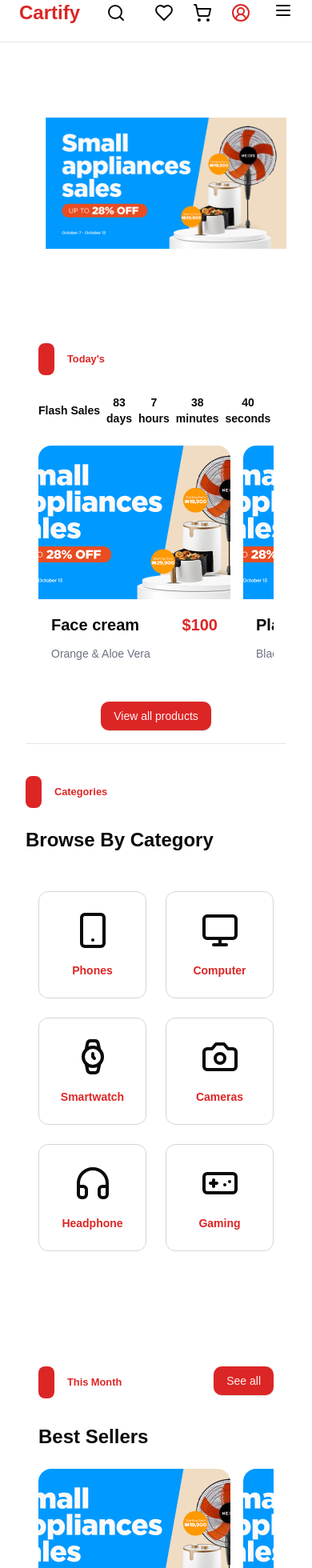
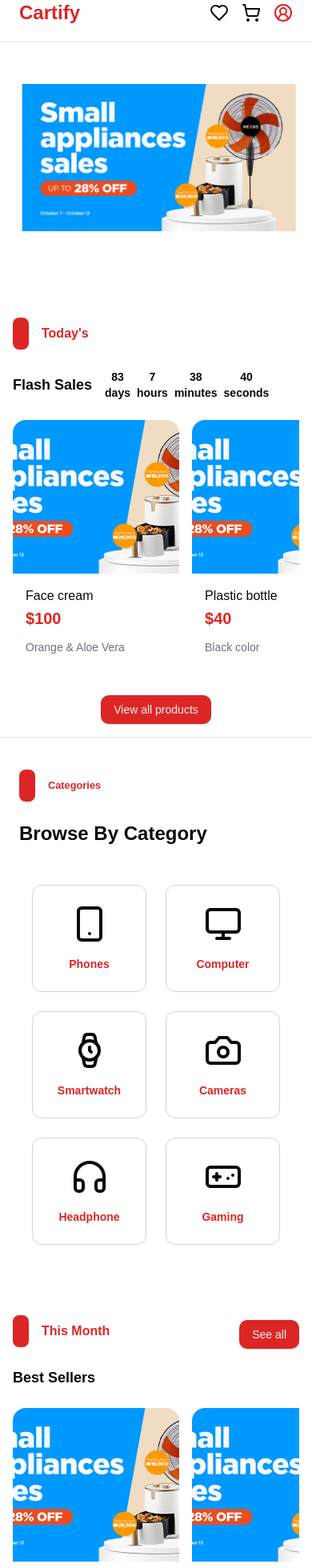
Before and after one commit to Robinson-Taiwo/e-commerce, a Next.js app: page / in a window 390 px wide. Shown: the part 20-1980 px from the top of the page at 80% size. Built offline with nearby package versions, Linux system fonts and the light colour scheme.

Commit message:
wip: fixed mobile responsiveness

```diff
--- a/src/components/Carousels.tsx
+++ b/src/components/Carousels.tsx
@@ -37,7 +37,7 @@ const AdCarousel: React.FC = () => {
           <CarouselItem key={data.id}>
             <div className=" border-none  outline-none ">
               <Card className="outline-none  border-none shadow-none  "  >
-                <CardContent className="flex items-center border-none outline-none  relative justify-center w-[90vw] lg:w-full p-6 h-52 lg:h-80">
+                <CardContent className="flex items-center border-none outline-none  relative justify-center  lg:w-full p-6 h-52 lg:h-80">
                   <Image
                     src={data.url} // Using data.url from imageData
                     alt={data.title} // Using data.title for alt text
--- a/src/components/Categories.tsx
+++ b/src/components/Categories.tsx
@@ -41,7 +41,7 @@ const Categories = () => {
 
 
     return (
-        <div className=" flex flex-col w-full  "  >
+        <div className=" flex flex-col w-full px-6 lg:px-0 "  >
 
             <div>
                 <div className="flex flex-row items-center gap-4 font-semibold leading-6 text-primary mb-2  text-[0.8rem]">
--- a/src/components/Footer.tsx
+++ b/src/components/Footer.tsx
@@ -54,7 +54,7 @@ const Footer = () => {
     ];
 
     return (
-        <div className="w-full py-20 lg:py-40 bg-primary text-background">
+        <div className="w-full py-20  px-4  lg:py-40 bg-primary text-background">
             <div className="container mx-auto">
                 <div className="grid lg:grid-cols-2 gap-10 items-center">
                     <div className="flex gap-8 flex-col items-start">
--- a/src/components/Home.tsx
+++ b/src/components/Home.tsx
@@ -15,8 +15,8 @@ type LucideIcon = React.ComponentType<{ size?: number }>;
 
 const HomePage = () => {
     return (
-        <div className="flex w-full h-full items-center justify-center">
-            <div className="max-w-6xl p-8 w-full h-full">
+        <div className="flex w-full  pb-20  h-full items-center justify-center">
+            <div className="max-w-6xl lg:p-8 w-full h-full">
                 <div className="w-full items-center mt-10 flex justify-center relative gap-6 flex-row">
                     <ul className='lg:flex flex-col  hidden    gap-4'>
                         {categories.map((category) => {
@@ -36,7 +36,6 @@ const HomePage = () => {
                 </div>
 
                 <div className='flex flex-col  mt-20 mb-10  '  >
-
 
 
                     <ProductList />
--- a/src/components/Navbar.tsx
+++ b/src/components/Navbar.tsx
@@ -1,8 +1,16 @@
-"use client"
+"use client";
 
-import React, { useState } from 'react';
-import { Button } from './ui/button';
-import { CircleUserRound, Heart, Menu, MoveRight, Search, ShoppingCart, X } from 'lucide-react'; //
+import React, { useState } from "react";
+import { Button } from "./ui/button";
+import {
+  CircleUserRound,
+  Heart,
+  Menu,
+  MoveRight,
+  Search,
+  ShoppingCart,
+  X,
+} from "lucide-react"; //
 import {
   NavigationMenu,
   NavigationMenuContent,
@@ -25,13 +33,10 @@ import {
   DropdownMenuSubContent,
   DropdownMenuSubTrigger,
   DropdownMenuTrigger,
-} from "@/components/ui/dropdown-menu"
-import { Input } from "@/components/ui/input"
-
-
+} from "@/components/ui/dropdown-menu";
+import { Input } from "@/components/ui/input";
 
 const Navbar = () => {
-
   const navigationItems = [
     {
       // title: "Home",
@@ -84,22 +89,17 @@ const Navbar = () => {
     },
   ];
 
-
   const [isMobileMenuOpen, setIsMobileMenuOpen] = useState(false);
   const [isFocused, setIsFocused] = useState(false);
-
 
   const toggleMobileMenu = () => {
     setIsMobileMenuOpen(!isMobileMenuOpen);
   };
 
   return (
-        <div className="flex items-center justify-center" >
-
+    <div className="flex items-center justify-center">
       <div className="w-screen max-w-6xl  flex justify-between items-center px-6 py-5 border-b">
-                <div className="text-2xl text-primary font-semibold">
-                    Cartify
-                </div>
+        <div className="text-2xl text-primary font-semibold">Cartify</div>
 
         {/* Desktop Menu */}
         <div className="hidden lg:flex flex-row items-center text-gray-500">
@@ -151,27 +151,29 @@ const Navbar = () => {
               ))}
             </NavigationMenuList>
           </NavigationMenu>
-
         </div>
 
-
-                <div className="flex flex-row items-center justify-center  gap-6 "  >
+        <div className="flex flex-row items-center justify-center gap-4  lg:gap-6 ">
           <div
-                        className={`flex flex-row items-center border-border border rounded-md px-1 transition-all duration-300 ${isFocused ? 'w-64  ' : ' border-none w-10'
+            className={`lg:flex flex-row hidden   items-center border-border border rounded-md px-1 transition-all duration-300 ${
+              isFocused ? "w-64  " : " border-none w-10"
             }`}
           >
             <Input
               type="search"
               placeholder="Search"
-                            className={`border-none outline-none focus:outline-none hidden focus-visible:ring-0 transition-all duration-300 ${isFocused ? 'w-full flex' : 'w-0'
+              className={`border-none outline-none focus:outline-none hidden focus-visible:ring-0 transition-all duration-300 ${
+                isFocused ? "w-full flex" : "w-0"
               }`}
               onFocus={() => setIsFocused(true)}
               onBlur={() => setIsFocused(false)}
             />
 
-                        <Search onClick={() => setIsFocused(true)} className="cursor-pointer  " />
+            <Search
+              onClick={() => setIsFocused(true)}
+              className="cursor-pointer  "
+            />
           </div>
-
 
           <Heart />
           <ShoppingCart />
@@ -234,11 +236,14 @@ const Navbar = () => {
           </DropdownMenu>
         </div>
 
-
         {/* Hamburger Menu for Mobile */}
-                <div className="lg:hidden">
+        <div className="lg:hidden  hidden ">
           <button onClick={toggleMobileMenu} className="focus:outline-none">
-                        {isMobileMenuOpen ? <X className="w-6 h-6" /> : <Menu className="w-6 h-6" />}
+            {isMobileMenuOpen ? (
+              <X className="w-6 h-6" />
+            ) : (
+              <Menu className="w-6 h-6" />
+            )}
           </button>
         </div>
 
@@ -246,9 +251,13 @@ const Navbar = () => {
         {isMobileMenuOpen && (
           <div className="absolute top-16 left-0 w-full bg-white shadow-lg z-10 flex flex-col items-center py-4">
             <button className="px-6 py-2 hover:text-primary">Features</button>
-                        <button className="px-6 py-2 hover:text-primary">How it works</button>
+            <button className="px-6 py-2 hover:text-primary">
+              How it works
+            </button>
             <button className="px-6 py-2 hover:text-primary">Pricing</button>
-                        <button className="px-6 py-2 hover:text-primary">Case studies</button>
+            <button className="px-6 py-2 hover:text-primary">
+              Case studies
+            </button>
             <Button variant="default" className="mt-4">
               Download Now
             </Button>
--- a/src/components/ProductComponent.tsx
+++ b/src/components/ProductComponent.tsx
@@ -1,8 +1,7 @@
-import React from 'react';
-import Image from 'next/image';
+import React from "react";
+import Image from "next/image";
 // import FlashSalesCountdown from './Countdown';
-import { Button } from './ui/button';
-
+import { Button } from "./ui/button";
 
 interface Product {
   id: number;
@@ -19,29 +18,32 @@ interface ProductComponentProps {
   products: Product[];
 }
 
-const ProductComponent: React.FC<ProductComponentProps> = ({ title, subtitle, products }) => {
+const ProductComponent: React.FC<ProductComponentProps> = ({
+  title,
+  subtitle,
+  products,
+}) => {
   return (
     <div>
-            <section className="py-24">
+      <section className="py-10">
         <div className="mx-auto max-w-7xl px-4 sm:px-6 lg:px-8">
           {/* Section Title */}
           <div>
-                        <div className='flex flex-row w-full justify-between '  >
+            <div className="flex flex-row w-full items-center justify-between ">
               <div className="flex flex-row items-center gap-4 font-semibold leading-6 text-primary mb-2 text-[0.8rem]">
                 <div className="w-5 h-10 lg:text-lg bg-primary rounded-sm"></div>
-                                <span className='lg:text-lg'>{title}</span> {/* Dynamically pass title */}
+                <span className="lg:text-lg  text-base  ">{title}</span>{" "}
+                {/* Dynamically pass title */}
               </div>
-
 
               <Button>See all</Button>
             </div>
-
           </div>
 
-
           {/* Subtitle and Flash Sales */}
-                    <div className="flex flex-row gap-10 mt-6 mb-6 items-center ">
-                        <h2 className="font-bold text-2xl">{subtitle}</h2> {/* Dynamically pass subtitle */}
+          <div className="flex flex-row gap-10 mt-4 mb-6 items-center ">
+            <h2 className="font-bold text-lg lg:text-2xl">{subtitle}</h2>{" "}
+            {/* Dynamically pass subtitle */}
             {/* <FlashSalesCountdown /> */}
           </div>
 
@@ -51,14 +53,14 @@ const ProductComponent: React.FC<ProductComponentProps> = ({ title, subtitle, pr
               {products.map((product) => (
                 <div
                   key={product.id}
-                                    className="flex-shrink-0 w-60 bg-background transition-all duration-500 rounded-2xl overflow-hidden  cursor-pointer "
+                  className="flex-shrink-0 w-52 lg:w-60 bg-background transition-all duration-500 rounded-2xl overflow-hidden  cursor-pointer "
                 >
                   <div>
                     <Image
                       src={product.imageUrl}
                       alt={`${product.name} image`}
                       className="w-full h-48 object-cover"
-                                            width={300}  // Maintain explicit width
+                      width={300} // Maintain explicit width
                       height={300} // Maintain explicit height
                       // If you want the image to fill the parent container, use the `fill` prop and wrap it in a parent div with relative positioning
                       // fill
@@ -67,8 +69,8 @@ const ProductComponent: React.FC<ProductComponentProps> = ({ title, subtitle, pr
                     />
                   </div>
                   <div className="p-4">
-                                        <div className="flex items-center justify-between">
-                                            <h6 className="font-semibold text-xl leading-8 text-foreground transition-all duration-500 group-hover:text-indigo-600">
+                    <div className="flex flex-col  justify-between   ">
+                      <h6 className="lg:font-semibold lg:text-xl   lg:leading-8 text-foreground transition-all duration-500 group-hover:text-indigo-600">
                         {product.name}
                       </h6>
                       <h6 className="font-semibold text-xl leading-8 text-primary">
@@ -85,9 +87,12 @@ const ProductComponent: React.FC<ProductComponentProps> = ({ title, subtitle, pr
           </div>
 
           {/* View All Button */}
-
         </div>
       </section>
+
+      <div className="  w-full flex  items-center justify-center  ">
+        <div className=" self-center border-b border-b-border w-4/5  "></div>
+      </div>
     </div>
   );
 };
--- a/src/components/ProductList.tsx
+++ b/src/components/ProductList.tsx
@@ -55,14 +55,14 @@ const ProductList: React.FC = () => {
                 <div className="mx-auto max-w-7xl px-4 sm:px-6 lg:px-8">
                     <div className="flex flex-row items-center gap-4 font-semibold leading-6 text-primary mb-2  text-[0.8rem]">
                         <div className="w-5 h-10 lg:text-lg bg-primary rounded-sm"></div>
-                        <span className='lg:text-lg' >Today&apos;s</span>
+                        <span className='lg:text-lg  text-base ' >Today&apos;s</span>
                     </div>
 
 
 
-                    <div className="flex flex-row  gap-2 lg:gap-10 mt-6 mb-6 items-center ">
+                    <div className="flex flex-row  gap-4 lg:gap-10 mt-6 mb-6 items-center ">
 
-                        <h2 className="font-bold text-sm  lg:text-2xl "  >Flash Sales</h2>
+                        <h2 className="font-bold text-lg   lg:text-2xl "  >Flash Sales</h2>
                         <FlashSalesCountdown />
                     </div>
 
@@ -72,7 +72,7 @@ const ProductList: React.FC = () => {
                                 <div
                                     key={product.id}
                                     // href="javascript:void(0);"
-                                    className="flex-shrink-0 w-60 bg-background transition-all duration-500 rounded-2xl overflow-hidden  cursor-pointer "
+                                    className="flex-shrink-0 w-52 lg:w-60 bg-background transition-all duration-500 rounded-2xl overflow-hidden  cursor-pointer "
                                 >
                                     <div>
                                         <Image
@@ -84,8 +84,8 @@ const ProductList: React.FC = () => {
                                         />
                                     </div>
                                     <div className="p-4">
-                                        <div className="flex items-center justify-between">
-                                            <h6 className="font-semibold text-xl leading-8 text-foreground transition-all duration-500 group-hover:text-indigo-600">
+                                        <div className="flex flex-col  justify-between   ">
+                                            <h6 className="lg:font-semibold lg:text-xl   lg:leading-8 text-foreground transition-all duration-500 group-hover:text-indigo-600">
                                                 {product.name}
                                             </h6>
                                             <h6 className="font-semibold text-xl leading-8 text-primary">
@@ -101,7 +101,7 @@ const ProductList: React.FC = () => {
                         </div>
 
                     </div>
-                    <div className=" w-full items-center flex justify-center  " >
+                    <div className=" w-full items-center flex justify-center mt-8 " >
 
                         <Button>View all products</Button>
 
```
Lines whose indentation alone changed are shown as unchanged.
